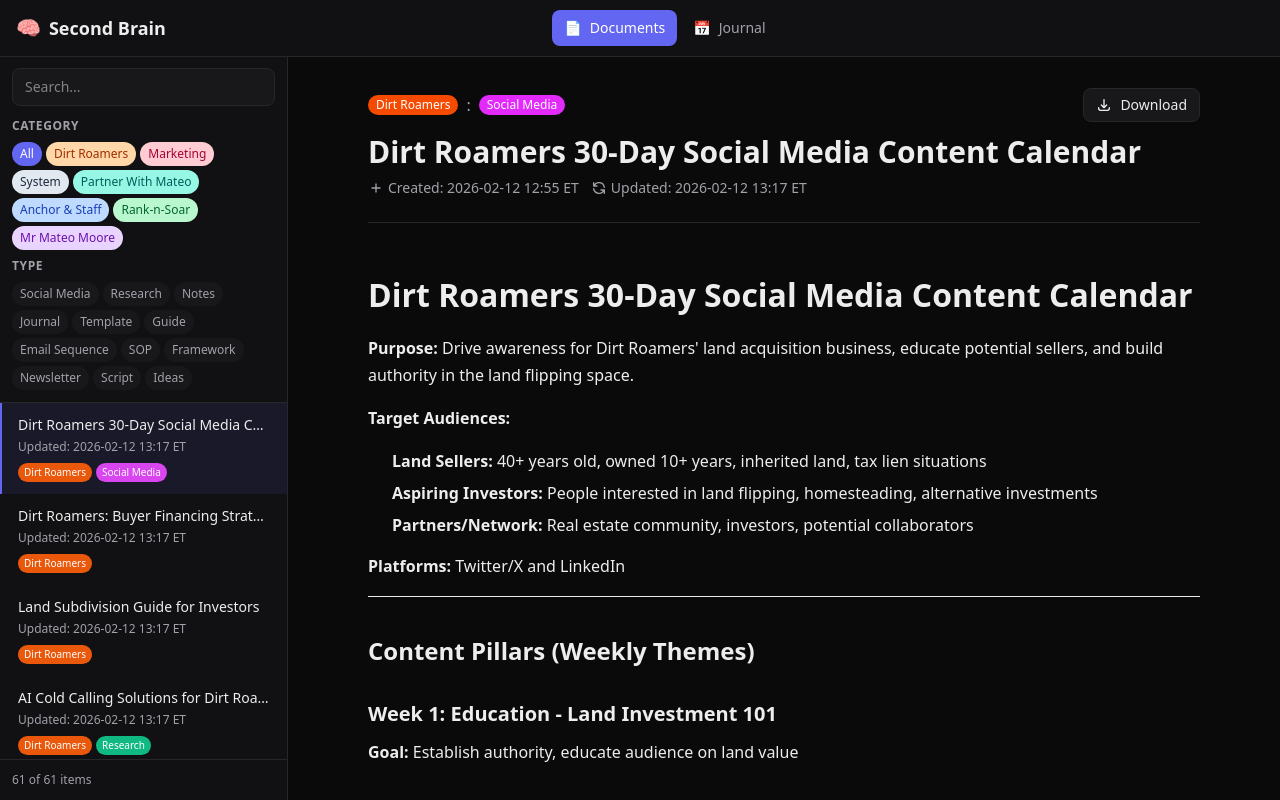
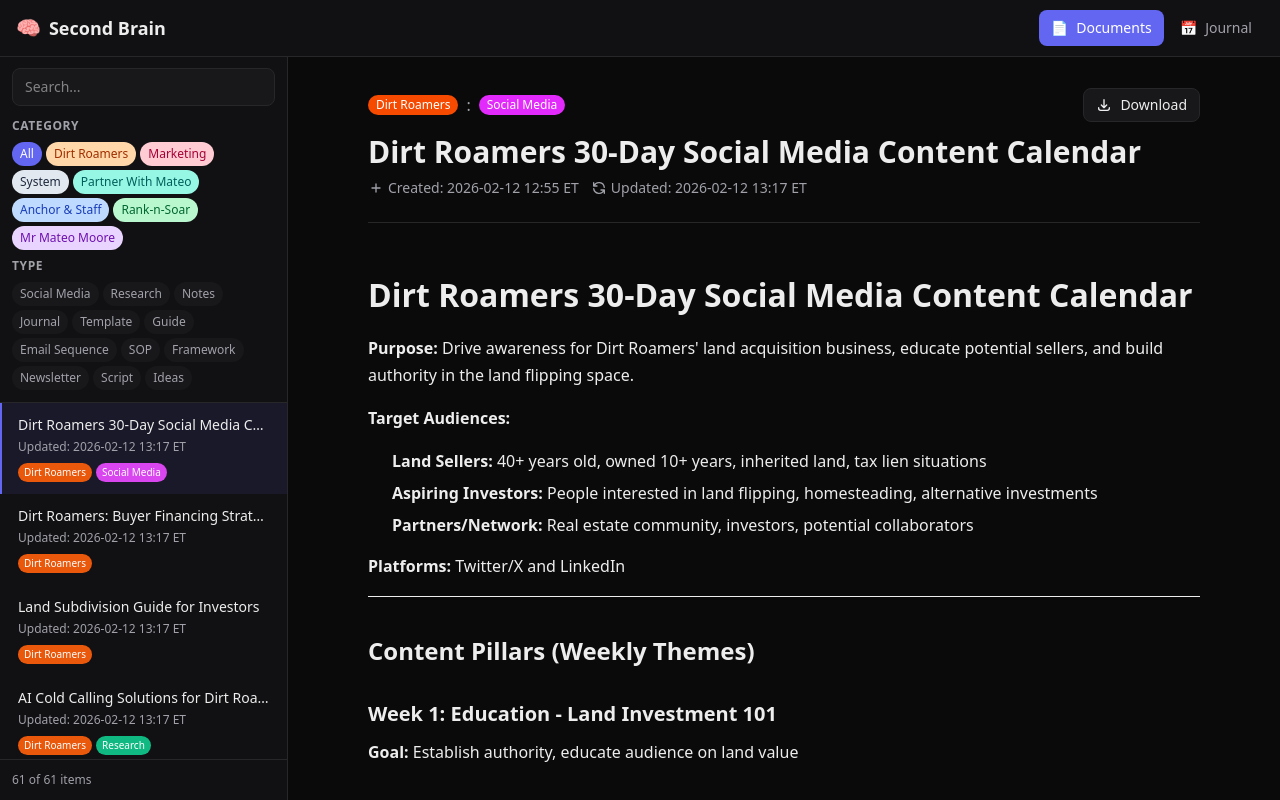
Before and after one commit to extensionteamhq/moltbot-second-brain, a Next.js app: page / in a window 1280 px wide. Built offline with nearby package versions, Linux system fonts and the light colour scheme.

Commit message:
Move header navigation to far right

```diff
--- a/src/components/Header.tsx
+++ b/src/components/Header.tsx
@@ -52,14 +52,14 @@
         {/* Logo */}
         <Link
           href="/"
-          className="flex items-center gap-2 text-lg font-semibold hover:text-[var(--accent)] transition mr-auto"
+          className="flex items-center gap-2 text-lg font-semibold hover:text-[var(--accent)] transition"
         >
           <span className="text-xl">🧠</span>
           <span className="hidden sm:inline">Second Brain</span>
         </Link>
 
-        {/* Navigation - Center */}
-        <nav className="flex items-center gap-1">
+        {/* Navigation - Far Right */}
+        <nav className="flex items-center gap-1 ml-auto">
           {navItems.map((item) => (
             <Link
               key={item.href}
@@ -77,9 +77,6 @@
             </Link>
           ))}
         </nav>
-
-        {/* Spacer for balance */}
-        <div className="ml-auto w-[100px] hidden sm:block" />
       </div>
     </header>
   );
```
